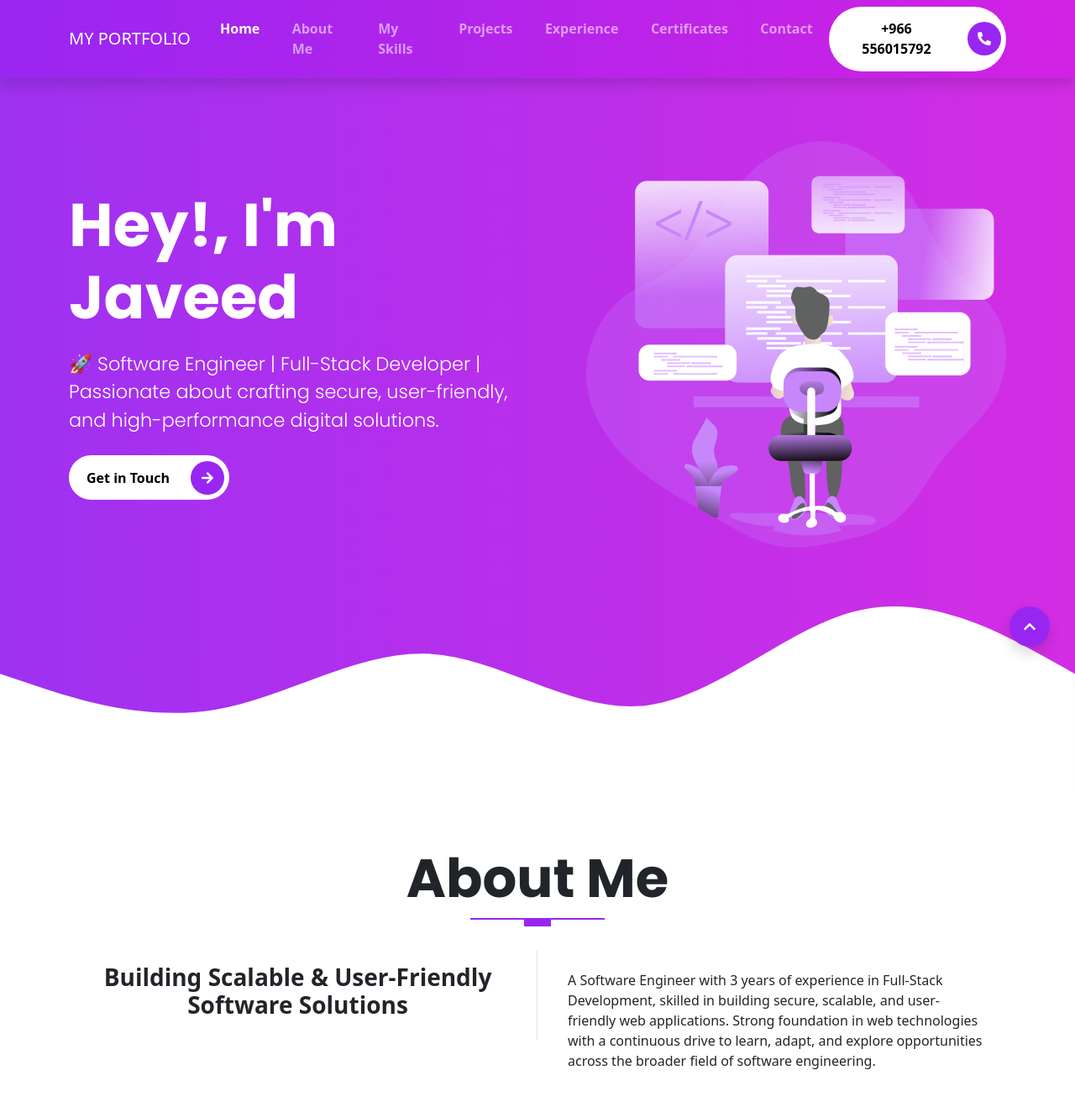
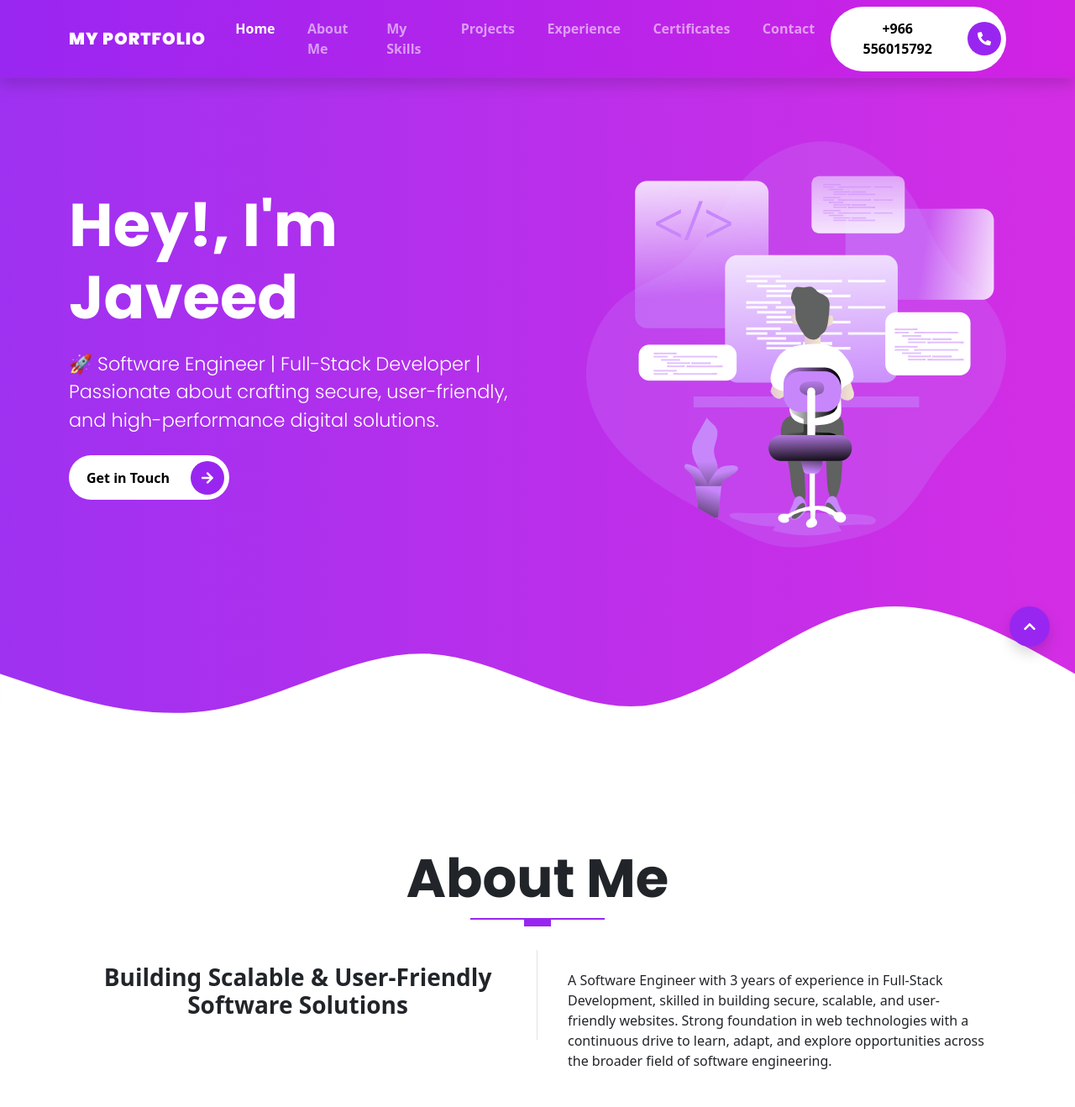
Before and after one commit to Md-JaveedAli/portfolio, a website: page index.html in a window 1280 px wide. Shown: the top 1318 px of the page at 84% size. Drawn offline with nearby package versions, Linux system fonts and the light colour scheme; files that its build step writes are made by us from their sources.

Commit message:
Update index.html

```diff
--- a/index.html
+++ b/index.html
@@ -5,7 +5,7 @@
     <meta http-equiv="X-UA-Compatible" content="IE=edge">
     <meta name="viewport" content="width=device-width, initial-scale=1">
     <title>My Portfolio</title>
-    <link rel="stylesheet" href="index.css">
+    <link rel="stylesheet" href="style.css">
     <link rel="stylesheet" href="assets/css/style.css">
     <link rel="stylesheet" href="assets/css/fontawesome.css">
     <link rel="stylesheet" href="https://cdn.jsdelivr.net/npm/glightbox/dist/css/glightbox.min.css" />
@@ -23,7 +23,7 @@
 <nav class="navbar navbar-expand-lg navbar-dark menu shadow fixed-top">
     <div class="container">
       <a class="navbar-brand" href="#">
-          MY PORTFOLIO
+         <b> MY PORTFOLIO</b>
       </a>
 
       <button class="navbar-toggler" type="button" data-bs-toggle="collapse" data-bs-target="#navbarNav" aria-controls="navbarNav" aria-expanded="false" aria-label="Toggle navigation">
@@ -157,7 +157,7 @@
       <div class="col-md-6">
         <div class="bg-white p-4 text-start">
           <p class="fw-light">
-            A Software Engineer with 3 years of experience in Full-Stack Development, skilled in building secure, scalable, and user-friendly web applications. Strong foundation in web technologies with a continuous drive to learn, adapt, and explore opportunities across the broader field of software engineering.
+            A Software Engineer with 3 years of experience in Full-Stack Development, skilled in building secure, scalable, and user-friendly websites. Strong foundation in web technologies with a continuous drive to learn, adapt, and explore opportunities across the broader field of software engineering.
           </p>
         </div>
       </div>
```
